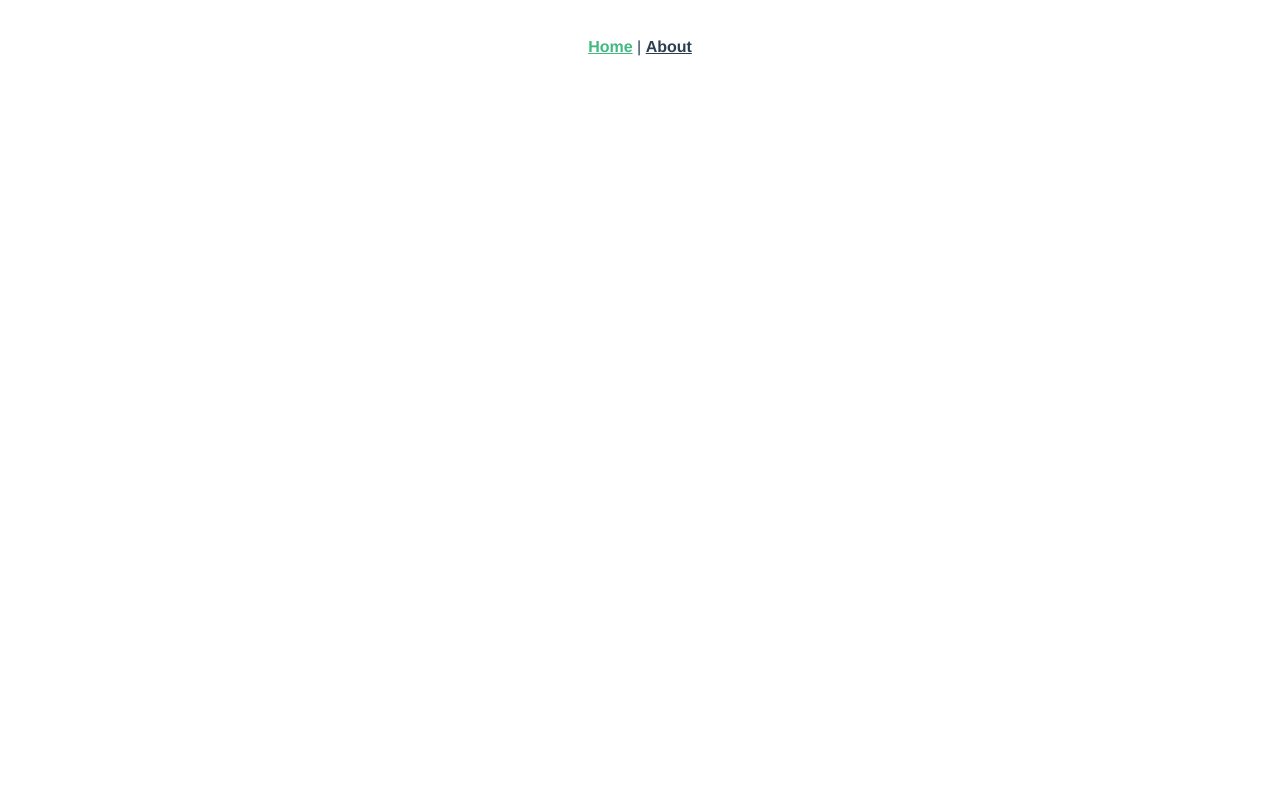
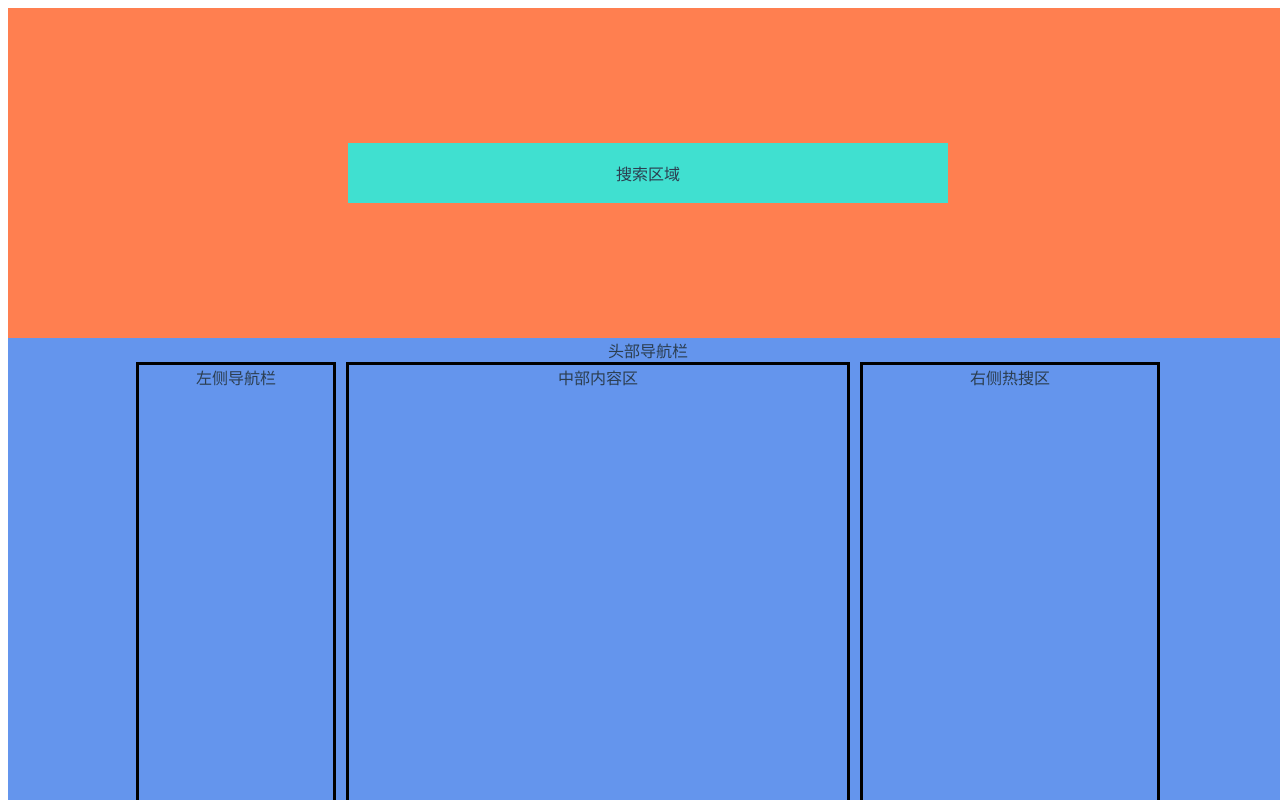
Before and after one commit to zcxspace/wbBlog, a Vue app in the folder frontend/wbapp/: page / in a window 1280 px wide. Before the commit this address had no page. Shown: the top 800 px of the page. Built offline with nearby package versions, Linux system fonts and the light colour scheme.

Commit message:
fix:解决冲突

```diff
--- a/frontend/wbapp/src/App.vue
+++ b/frontend/wbapp/src/App.vue
@@ -1,8 +1,7 @@
 <template>
-  <nav>
-    <router-link to="/">Home</router-link> |
-    <router-link to="/about">About</router-link>
-  </nav>
+  <div>
+    <router-view></router-view>
+  </div>
 </template>
 
 <style>
--- a/frontend/wbapp/src/main.js
+++ b/frontend/wbapp/src/main.js
@@ -2,5 +2,6 @@ import { createApp } from 'vue'
 import App from './App.vue'
 import store from './store'
 import router from './router'
-
-createApp(App).use(router).use(store).mount('#app')
+import ElementPlus from 'element-plus'
+import 'element-plus/dist/index.css'
+createApp(App).use(router).use(store).use(ElementPlus).mount('#app')
--- a/frontend/wbapp/src/pages/MainLayout.vue
+++ /dev/null
@@ -1,137 +0,0 @@
-<template>
-  <div class="Viewer">
-    <!-- 头部搜索区 -->
-    <div class="nav-top" v-if="isShowTop">
-      <div class="nav-top-search">
-        <slot name="searchArea">默认搜索区域</slot>
-      </div>
-    </div>
-
-    <slot name="top-bar">头部导航栏</slot>
-
-    <!-- 板块中心区 -->
-
-    <div class="nav-center" :class="[isShowTop ? '' : 'topPadding']">
-      <!-- 板块中心内容区 -->
-
-      <div class="nav-center-content">
-        <!-- 中心左侧区 -->
-        <el-affix :offset="80">
-          <div class="nav-center-left">
-            <slot name="center-left">左侧区域</slot>
-          </div>
-        </el-affix>
-
-        <!-- 中心核心区 -->
-        <div class="nav-center-center">
-          <slot name="center"></slot>
-        </div>
-
-        <el-affix :offset="80">
-          <div class="nav-center-right">
-            <slot name="center-right">右侧区域</slot>
-          </div>
-        </el-affix>
-
-        <!-- 中心右侧区-->
-      </div>
-    </div>
-  </div>
-</template>
-
-<script>
-export default {
-  props: {
-    isShowTop: Boolean,
-  },
-  data() {
-    return {};
-  },
-  created() {
-    console.log("加载完了");
-  },
-};
-</script>
-
-<style scoped>
-* {
-  margin: 0;
-  padding: 0;
-  box-sizing: border-box;
-}
-body {
-  display: flex;
-  width: 100vw;
-  height: 100vh;
-}
-.Viewer {
-  width: 100vw;
-  display: flex;
-  flex-direction: column;
-  align-items: center;
-  background: cornflowerblue;
-}
-.topPadding {
-  margin-top: 80px;
-}
-.nav-top {
-  width: 100vw;
-  background: coral;
-  height: 330px;
-}
-.nav-top-bar i {
-  font-size: 40px;
-  transition: color ease 0.2s;
-}
-.nav-top-bar i:hover {
-  color: orange;
-}
-.nav-top {
-  display: flex;
-  align-items: center;
-  justify-content: center;
-}
-.nav-top-search {
-  height: 60px;
-  width: 600px;
-  display: flex;
-  align-items: center;
-  justify-content: center;
-  background: turquoise;
-}
-.nav-center {
-  width: 80vw;
-  height: 5000px;
-}
-.nav-center-content {
-  display: flex;
-  justify-content: space-between;
-}
-.nav-center-left {
-  width: 200px;
-  height: 1000px;
-  border: 3px solid black;
-}
-.nav-center-center {
-  margin: 0 10px;
-  flex: 1;
-  border: 3px solid black;
-}
-.nav-center-right {
-  width: 300px;
-  height: 1000px;
-  border: 3px solid black;
-}
-nav {
-  padding: 30px;
-}
-
-nav a {
-  font-weight: bold;
-  color: #2c3e50;
-}
-
-nav a.router-link-exact-active {
-  color: #42b983;
-}
-</style>
--- a/frontend/wbapp/src/views/ViewerView.vue
+++ b/frontend/wbapp/src/views/ViewerView.vue
@@ -1,6 +1,11 @@
 <template>
   <div class="Viewer">
-    <main-layout :isShowTop="isShowTop"> </main-layout>
+    <main-layout :isShowTop="isShowTop">
+      <template #searchArea>搜索区域</template>
+      <template #center-left>左侧导航栏</template>
+      <template #center-right>右侧热搜区</template>
+      <template #center>中部内容区</template>
+    </main-layout>
   </div>
 </template>
 
```
